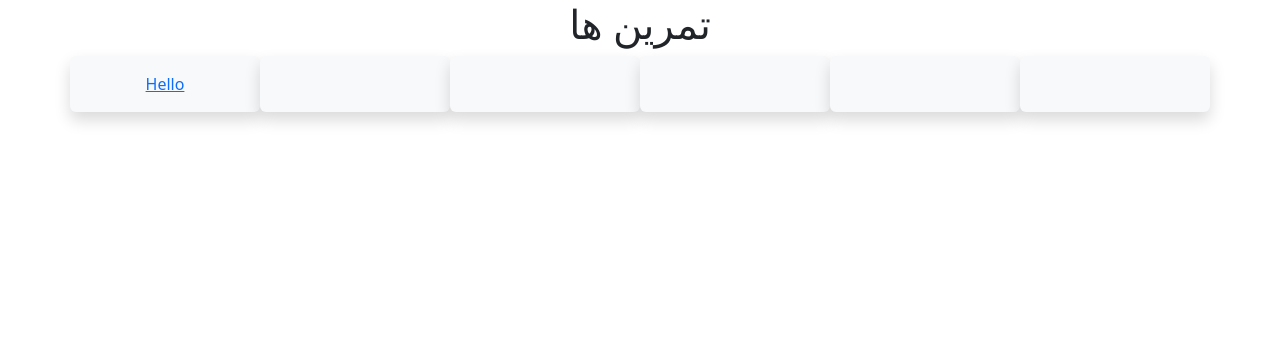
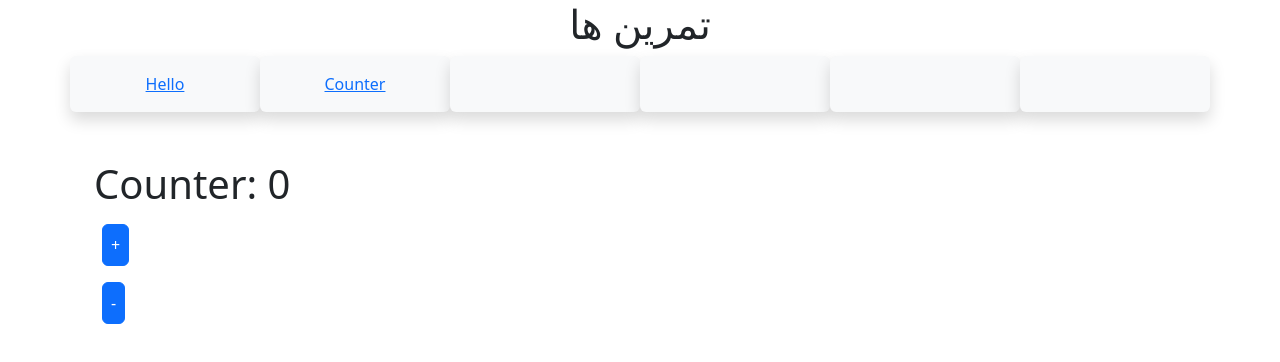
Before and after one commit to ielhamsv/vue-learning-30days, a Vue app in the folder vue-30days/: page /Counter in a window 1280 px wide. Before the commit this address had no page. Shown: the top 362 px of the page. Built offline with nearby package versions, Linux system fonts and the light colour scheme.

Commit message:
day02 , Counter

```diff
--- a/vue-30days/src/App.vue
+++ b/vue-30days/src/App.vue
@@ -9,7 +9,9 @@
         <div class="col-md-2 shadow p-3 bg-body-tertiary rounded text-center">
           <router-link to="/Hello">Hello</router-link>
         </div>
-        <div class="col-md-2 shadow p-3 bg-body-tertiary rounded text-center"></div>
+        <div class="col-md-2 shadow p-3 bg-body-tertiary rounded text-center">
+          <router-link to="/Counter">Counter</router-link>
+        </div>
         <div class="col-md-2 shadow p-3 bg-body-tertiary rounded text-center"></div>
         <div class="col-md-2 shadow p-3 bg-body-tertiary rounded text-center"></div>
         <div class="col-md-2 shadow p-3 bg-body-tertiary rounded text-center"></div>
--- a/vue-30days/src/router/index.js
+++ b/vue-30days/src/router/index.js
@@ -1,10 +1,12 @@
 import { createRouter, createWebHistory } from 'vue-router'
 import Hello from '../views/Hello.vue'
+import Counter from "@/views/Counter.vue";
 
 const router = createRouter({
   history: createWebHistory(import.meta.env.BASE_URL),
   routes: [
     {path: '/Hello', name: 'Hello', component: Hello},
+    {path: '/Counter', name: 'Counter', component: Counter},
   ],
 })
 
--- /dev/null
+++ b/vue-30days/src/views/Counter.vue
@@ -0,0 +1,17 @@
+<script setup>
+import {ref} from "vue"
+const count=ref(0)
+</script>
+
+<template>
+  <div class="container">
+    <h1>Counter: {{count}}</h1>
+    <button @click="count++" class="btn btn-primary m-2 p-2">+</button>
+    <br>
+    <button @click="count--" class="btn btn-primary m-2 p-2">-</button>
+  </div>
+</template>
+
+<style scoped>
+
+</style>
```
